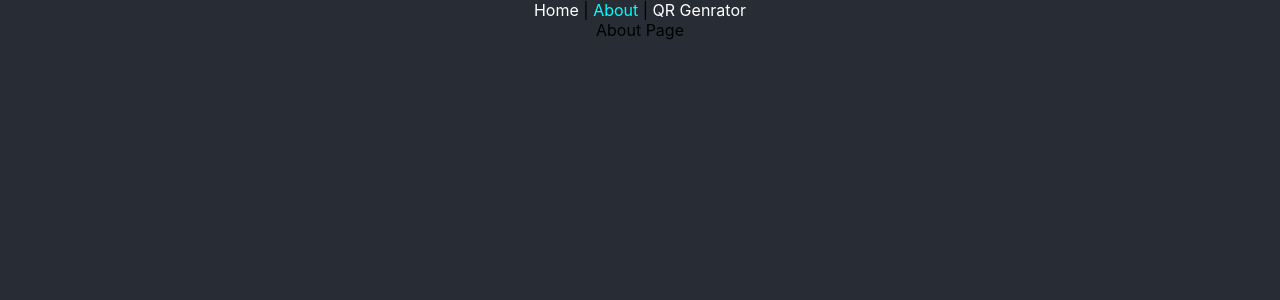
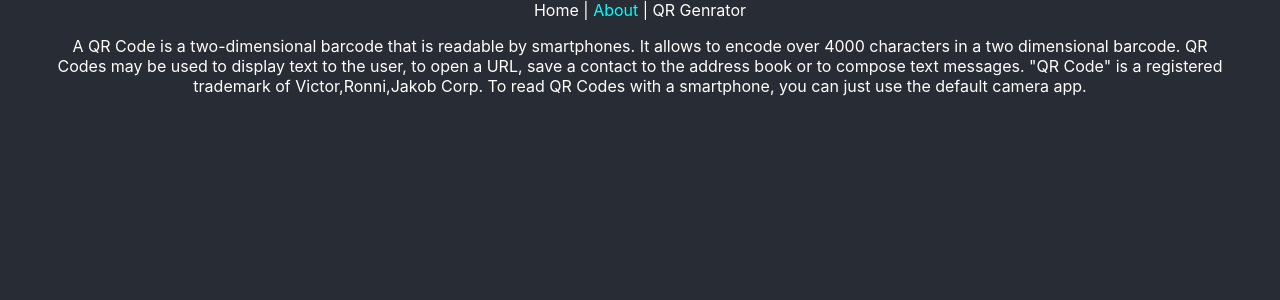
Before and after one commit to ronnisoderberg/mini_proj_react, a React (Create React App) app: page /about in a window 1280 px wide. Shown: the top 300 px of the page. Built offline with nearby package versions, Linux system fonts and the light colour scheme.

Commit message:
+veri good homepage/about page

```diff
--- a/src/App.css
+++ b/src/App.css
@@ -1,5 +1,6 @@
 .App {
   text-align: center;
+  color: white;
 }
 
 .App-header {
@@ -15,6 +16,8 @@
 
 body {
   background-color: #282c34;
+  margin-left: 50px;
+  margin-right: 50px;
 }
 
 .QrForm {
--- a/src/routes/about.jsx
+++ b/src/routes/about.jsx
@@ -1,11 +1,18 @@
-import React from 'react';
+import React from "react";
 
 const About = () => {
-    return (
-        <div className='App'>
-            About Page
-        </div>
-    );
-}
+  return (
+    <div className="App">
+      <p>
+        A QR Code is a two-dimensional barcode that is readable by smartphones.
+        It allows to encode over 4000 characters in a two dimensional barcode.
+        QR Codes may be used to display text to the user, to open a URL, save a
+        contact to the address book or to compose text messages. "QR Code" is a
+        registered trademark of Victor,Ronni,Jakob Corp. To read QR Codes with a
+        smartphone, you can just use the default camera app.{" "}
+      </p>
+    </div>
+  );
+};
 
 export default About;
--- a/src/routes/homepage.jsx
+++ b/src/routes/homepage.jsx
@@ -3,7 +3,13 @@ import React from 'react';
 const Homepage = () => {
     return (
         <div>
-            Hej
+            <h1>Welcome</h1>
+            <p>
+                This website is all about creating ur own QR codes.
+            </p>
+            <p>
+                You can try our generator in the navbar plz TANKZ
+            </p>
         </div>
     );
 }
```
